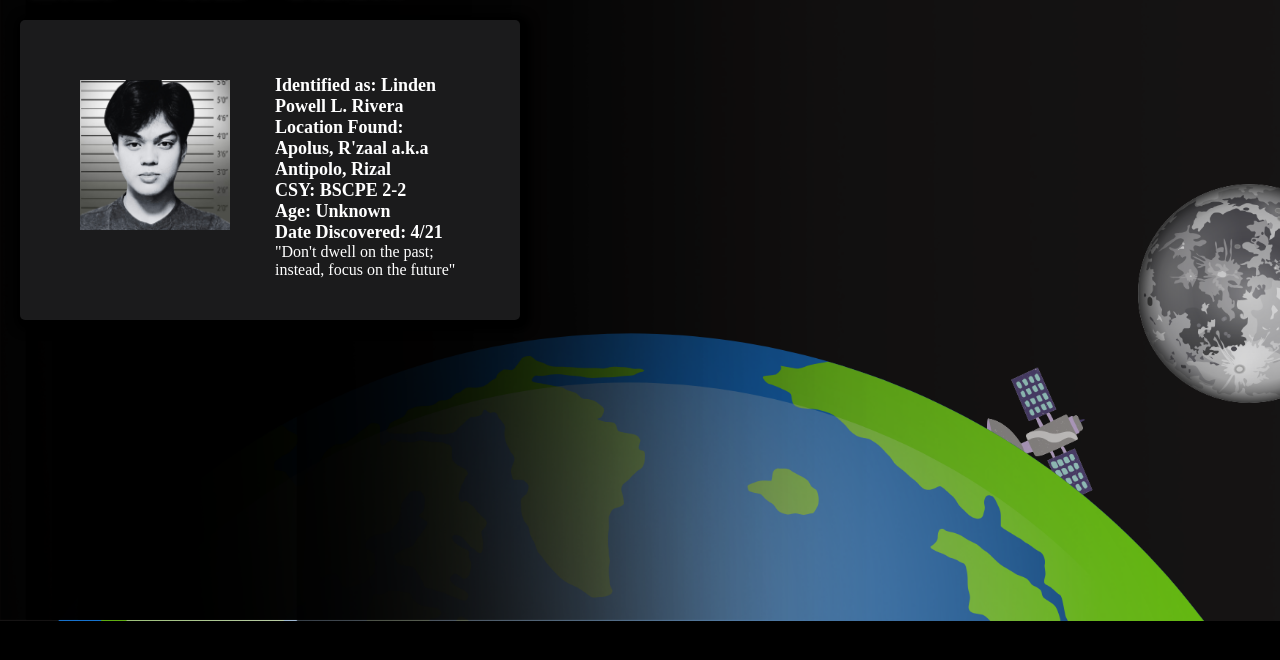
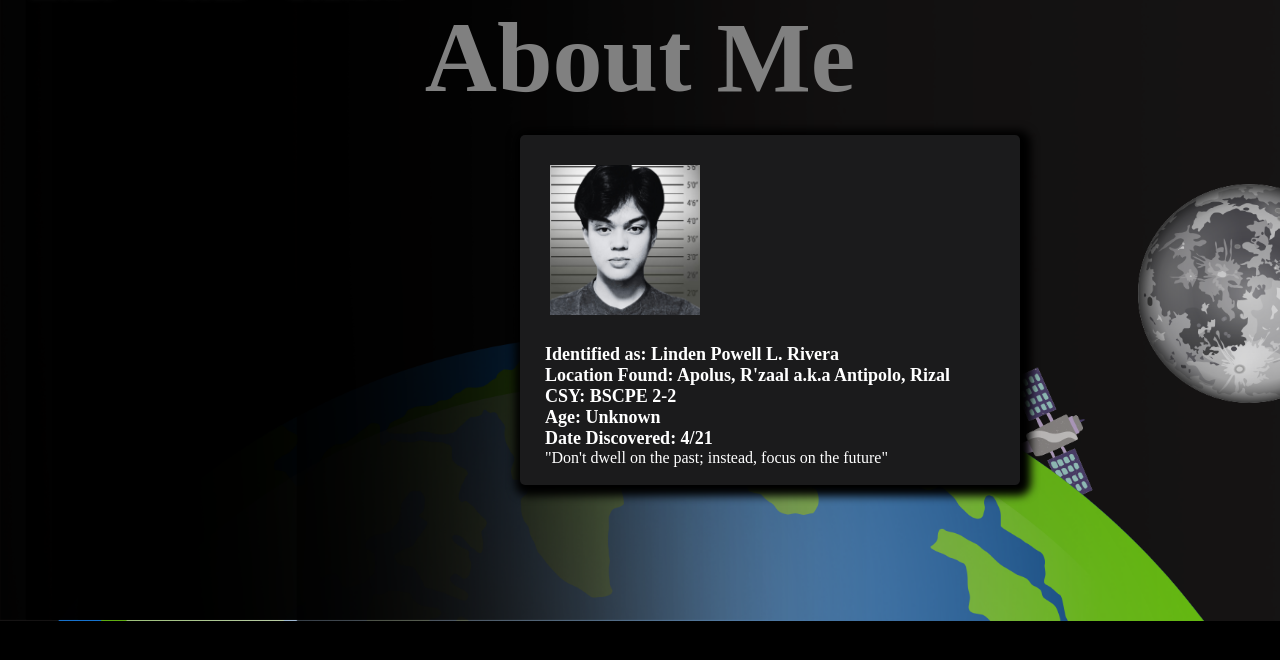
Before and after one commit to lindenn21/web_portfolio, a Flask app: page /profile in a window 1280 px wide. Shown: the part 87-747 px from the top of the page. Run offline with Flask 3, Linux system fonts and the light colour scheme.

Commit message:
Edited profile and contacts

```diff
--- a/templates/contacts.html
+++ b/templates/contacts.html
@@ -16,8 +16,8 @@
     <a href="/works" style="text-decoration: none; color:white;"><h1 style="text-shadow: -8px 0px 10px white;"><b>Works</b></h1></a>
     <a href="/" style="text-decoration: none; color:white;"><h1 style="text-shadow: -8px 0px 10px white;"><b>Home</b></h1></a>
     </div> </header>
-
-<ul style="list-style: none; display: flex; gap:40px; align-items: center; padding:0px; margin:0px; justify-content: center; padding-top: 200px">
+<h1 style="color: gray; text-align: center; font-size: 100px">Contacts</h1>
+<ul style="list-style: none; display: flex; gap:40px; align-items: center; padding:0px; margin:0px; justify-content: center; padding-top: 150px">
     <li style="display: flex; align-items: center;gap:10px;">
     <img src="static/images/fb.png" style="width:80px; height:80px; vertical-align: middle; margin-right: 15px;">
     <a href="https://www.facebook.com/lindenpowell.rivera" style="text-decoration: none;"><h1 style="color:rgb(23, 23, 79)">Linden Powell Rivera</h1></a>
--- a/templates/profile.html
+++ b/templates/profile.html
@@ -7,12 +7,12 @@
     padding: 0;
 }
         .box {
-            height:300px;
+            height:350px;
     width:500px;
     border-radius: 5px;
     background-color: rgb(27, 27, 28);
     box-shadow: 3px 3px 8px 8px black;
-    margin-left: 20px;
+    margin-left: 520px;
     margin-top: 20px;
         }
 </style>
@@ -25,8 +25,9 @@
     <a href="/works" style="text-decoration: none; color:white;"><h1 style="text-shadow: -8px 0px 10px white;"><b>Works</b></h1></a>
     <a href="/contacts" style="text-decoration: none; color:white;"><h1 style="text-shadow: -8px 0px 10px white;"><b>Contacts</b></h1></a>
     </div> </header>
-    <div class="box">
-    <div style="display: flex; align-items: flex-start; padding: 30px; gap:20px;">
+    <h1 style="color:gray; font-size: 100px; text-align: center;">About Me</h1>
+    <div class="box" style="align-items: center;>
+    <div style="display: flex; align-items: flex-start; padding: 30px; gap:30px; ">
 <img src="static/images/profile-face.png" style="width: 150px; height: 150px; padding-left: 30px; padding-top: 30px;">
 
 <div style="color:white; padding: 25px;">
```
